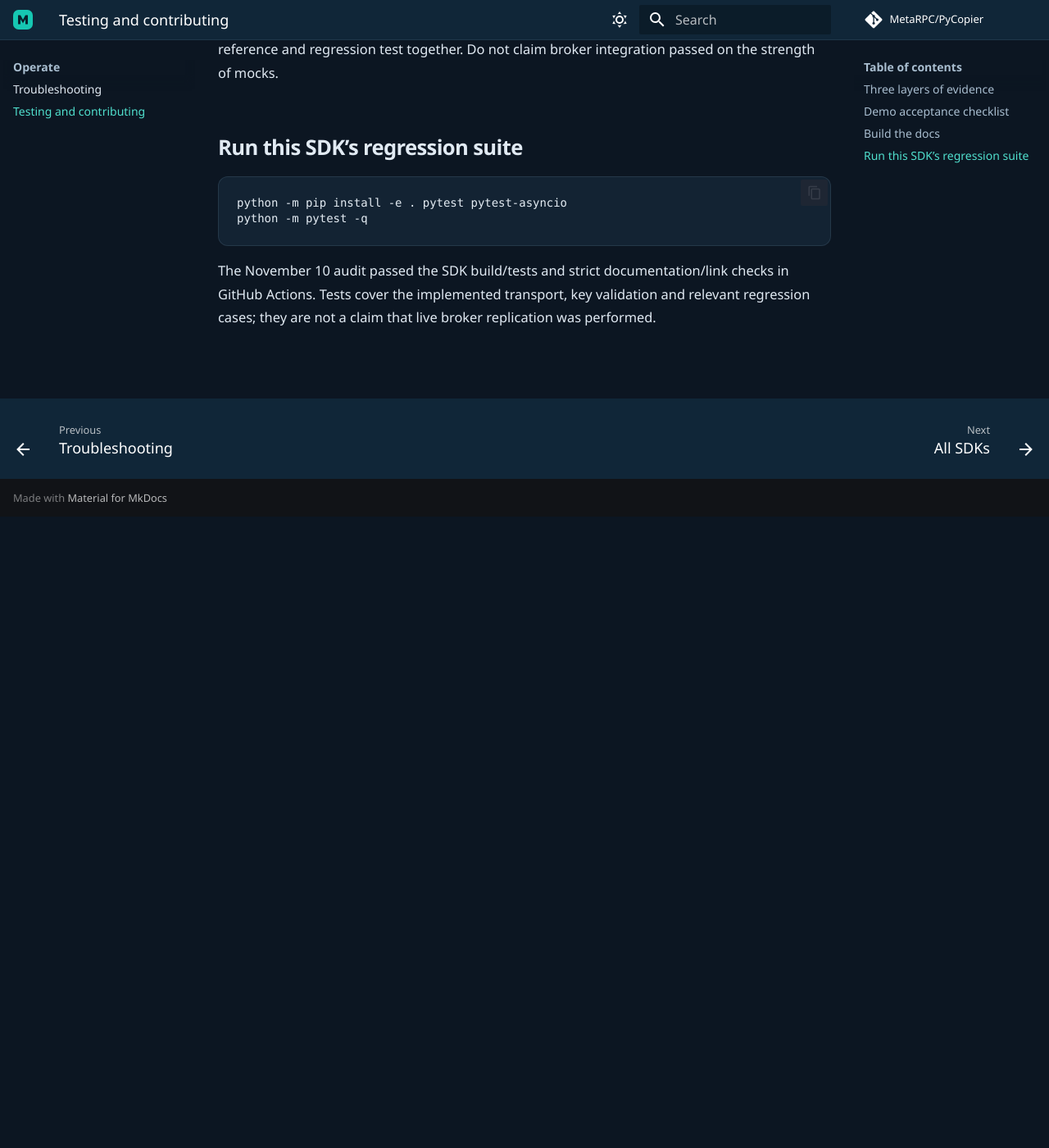
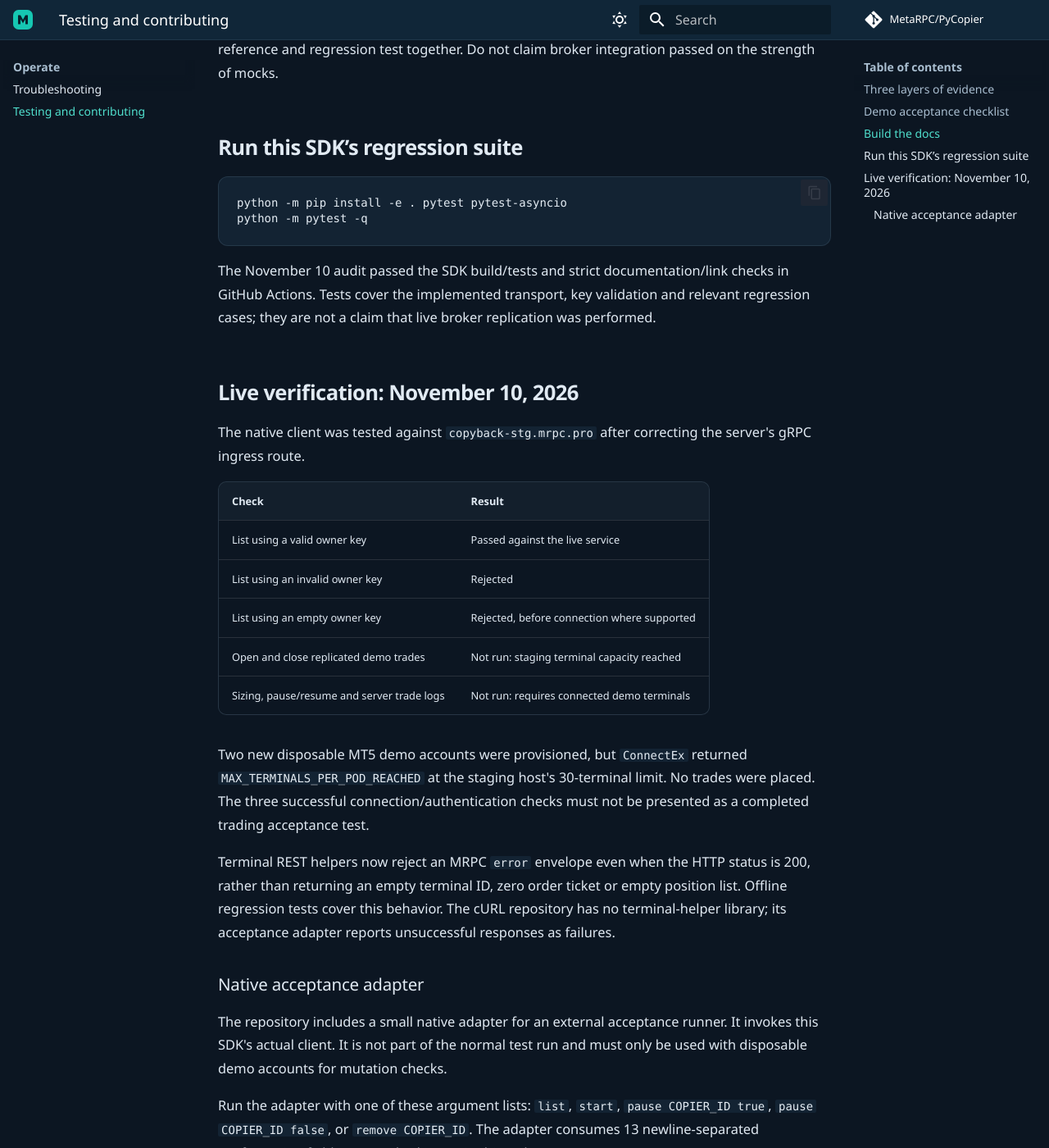
Before and after one commit to MetaRPC/PyCopier, an MkDocs documentation site: the page built from docs/testing.md, in a window 1280 px wide and 1400 px high, scrolled down 1169 px. Shown: the whole window at 82% size. Built offline with MkDocs 1.6.1 and Material for MkDocs 9.7.7, drawn with Linux system fonts in a browser that asks for light colours; comment, search, counter and statistics services are not loaded; before the commit the page ends 1799 px from its top, so only the background shows below that; some of the changed text lies outside the part shown.

Commit message:
Handle terminal API errors and add native live acceptance probes

````diff
--- a/docs/testing.md
+++ b/docs/testing.md
@@ -36,3 +36,49 @@ python -m pytest -q
 ```
 
 The November 10 audit passed the SDK build/tests and strict documentation/link checks in GitHub Actions. Tests cover the implemented transport, key validation and relevant regression cases; they are not a claim that live broker replication was performed.
+
+## Live verification: November 10, 2026
+
+The native client was tested against `copyback-stg.mrpc.pro` after correcting the server's gRPC ingress route.
+
+| Check | Result |
+|---|---|
+| List using a valid owner key | Passed against the live service |
+| List using an invalid owner key | Rejected |
+| List using an empty owner key | Rejected, before connection where supported |
+| Open and close replicated demo trades | Not run: staging terminal capacity reached |
+| Sizing, pause/resume and server trade logs | Not run: requires connected demo terminals |
+
+Two new disposable MT5 demo accounts were provisioned, but `ConnectEx` returned `MAX_TERMINALS_PER_POD_REACHED` at the staging host's 30-terminal limit. No trades were placed. The three successful connection/authentication checks must not be presented as a completed trading acceptance test.
+
+Terminal REST helpers now reject an MRPC `error` envelope even when the HTTP status is 200, rather than returning an empty terminal ID, zero order ticket or empty position list. Offline regression tests cover this behavior. The cURL repository has no terminal-helper library; its acceptance adapter reports unsuccessful responses as failures.
+
+### Native acceptance adapter
+
+The repository includes a small native adapter for an external acceptance runner. It invokes this SDK's actual client. It is not part of the normal test run and must only be used with disposable demo accounts for mutation checks.
+
+Run the adapter with one of these argument lists: `list`, `start`, `pause COPIER_ID true`, `pause COPIER_ID false`, or `remove COPIER_ID`. The adapter consumes 13 newline-separated configuration fields on standard input, in this order:
+
+1. Copier host and port, without a URL scheme (for example `copyback-stg.mrpc.pro:443`).
+2. Owner API key.
+3. Master login.
+4. Master trading password.
+5. Master broker server.
+6. Master terminal GUID for the copier API.
+7. Follower login.
+8. Follower trading password.
+9. Follower broker server.
+10. Follower terminal GUID for the copier API.
+11. Risk mode.
+12. Risk value.
+13. Fixed master balance, or a blank line when unused.
+
+Keep the input in a private file outside the checkout, restrict its permissions and pass it through standard input. Do not put passwords in command arguments, source code, workflow files or logs. The output is a JSON result. A false `ok` is a failed check, even if the process exits successfully. Standard input must include the final blank field when the fixed balance is unused.
+
+Build the SDK first, then invoke:
+
+```text
+python tools/live_adapter.py list
+```
+
+The adapter alone does not verify that an account is a demo or clean up trades. The acceptance runner must verify account identity and demo mode, start with empty positions, inspect actual follower tickets/lots and log events, and close only its own test trades before removing its copier. Do not run mutation commands against existing customer copiers.
````
Also changed, not shown: 5 other files.
